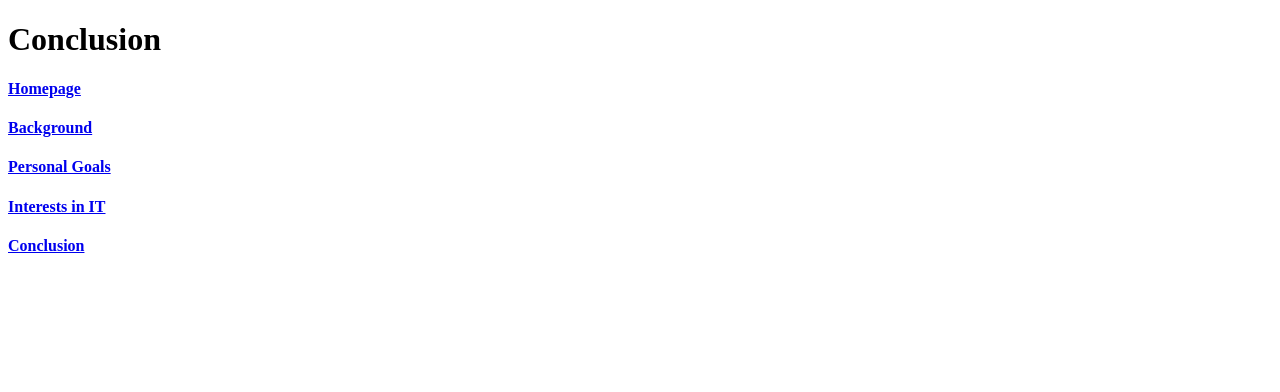
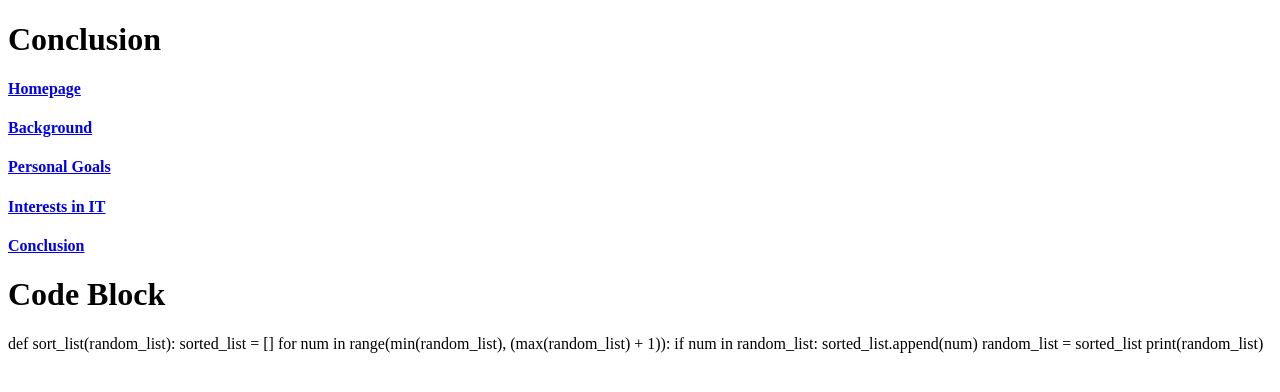
Before and after one commit to amolinari94/Final-project, a plain HTML site: page Conclusion.html in a window 1280 px wide. Drawn offline with Linux system fonts and the light colour scheme.

Commit message:
Update Conclusion.html

```diff
--- a/Conclusion.html
+++ b/Conclusion.html
@@ -14,7 +14,16 @@
 <h4>
 <a href="http://localhost:63342/FinalProject/venv/Interests%20in%20IT.html?_ijt=nnkff20eckft6shk7t28pgdsnj">Interests in IT</a></h4>
 <h4><a href="http://localhost:63342/FinalProject/venv/Conclusion.html?_ijt=nb2mlu7s1rr339f98sact4t9b9">Conclusion</a></h4>
-
+    <h1> Code Block</h1>
+    <p>
+        def sort_list(random_list):
+  sorted_list = []
+  for num in range(min(random_list), (max(random_list) + 1)):
+      if num in random_list:
+          sorted_list.append(num)
+  random_list = sorted_list
+  print(random_list)
+    </p>
 
 </body>
 </html>
```
